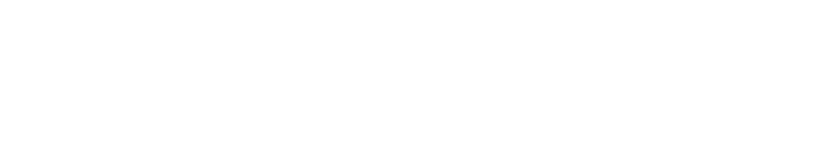
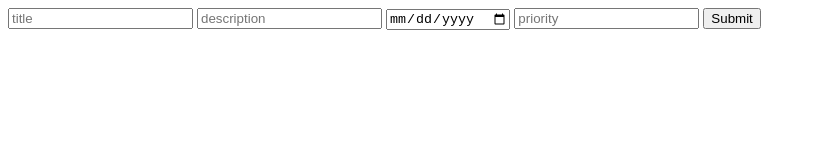
Before and after one commit to faisalsherif7/todo-list, a website built with webpack: page src/template.html in a window 1280 px wide. Shown: the whole page, without its empty margins (0-816 px from the left). Built offline with nearby package versions, Linux system fonts and the light colour scheme.

Commit message:
Create a basic html form to create to-do item

```diff
--- a/src/template.html
+++ b/src/template.html
@@ -8,5 +8,15 @@
 </head>
 <body>
 
+    <div class="container">
+        <form action="">
+            <input type="text" name="title" id="title" placeholder="title">
+            <input type="text" name="description" id="description" placeholder="description">
+            <input type="date" name="due-date" id="due-date" placeholder="due date">
+            <input type="text" name="priority" id="priority" placeholder="priority">
+            <button type="button" class="add-item">Submit</button>
+        </form>
+    </div>
+
 </body>
 </html>
```
Also changed, not shown: dist/index.html.
